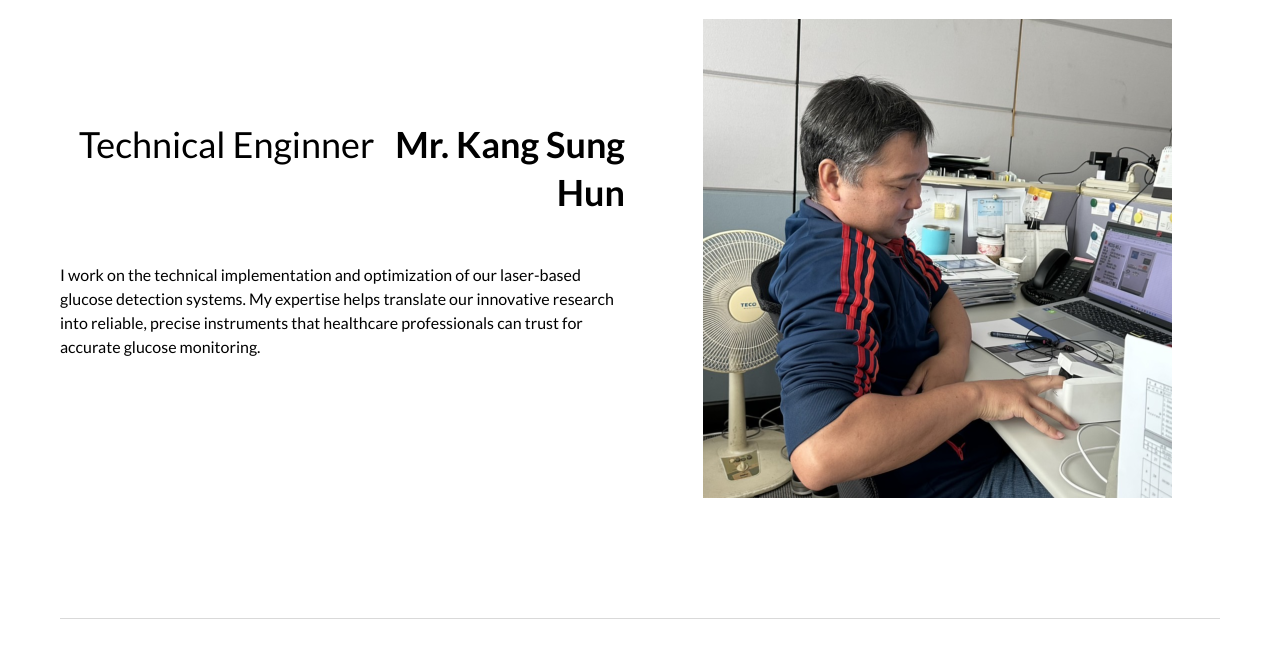
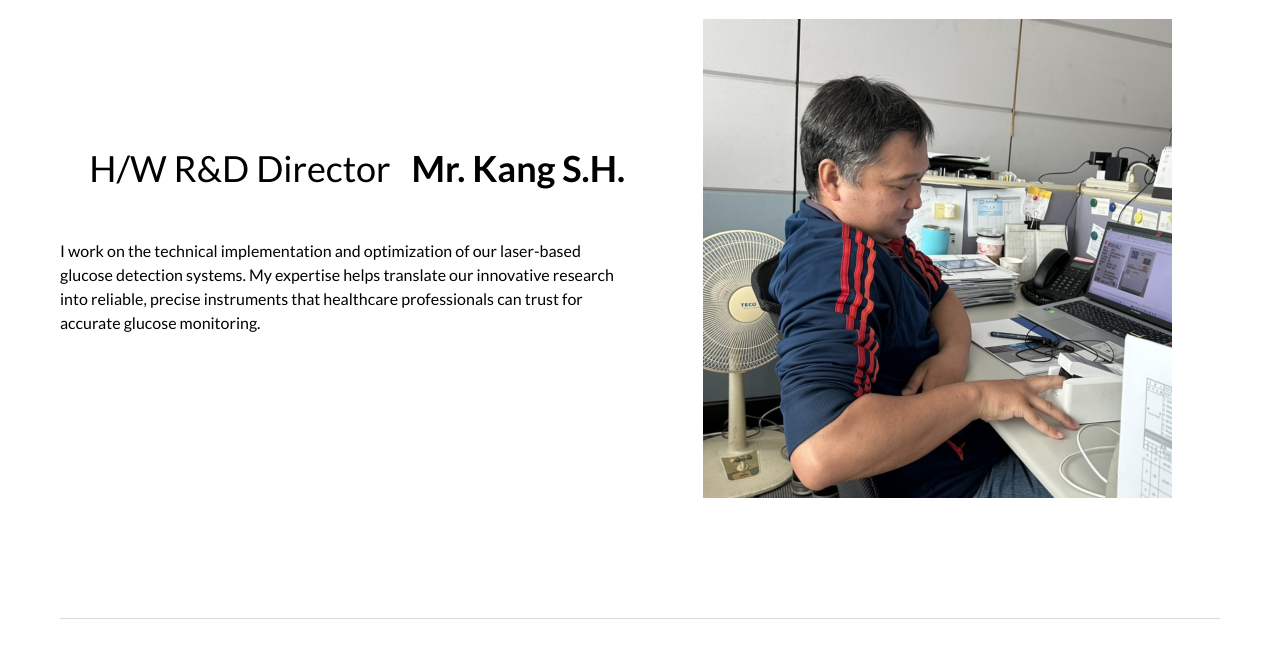
Before and after one commit to sergey-lee/diagnoX-web-2, a plain HTML site: page about/index.html in a window 1280 px wide. Shown: the part 6640-7285 px from the top of the page. Drawn offline with nearby package versions, Linux system fonts and the light colour scheme.

Commit message:
- name minor

```diff
--- a/about/index.html
+++ b/about/index.html
@@ -509,14 +509,14 @@
             </div>
           </section>
 
-<!-- Technical Enginner Mr. Kang Sung Hun -->
+<!-- H/W R&D Director Mr. Kang S.H. -->
           <section class="s_text_image pt32 pb32 o_colored_level" data-snippet="s_text_image" data-name="Text - Image">
             <div class="container">
               <div class="row align-items-center">
                 <div class="col-lg-6 pt16 pb16 o_colored_level order-lg-1 order-2">
                   <h2 style="text-align: right">
                     <strong
-                      ><div class="text-black"><span style="font-size: 36px; font-weight: normal">Technical Enginner </span><span style="font-size: 36px">&nbsp; Mr. Kang Sung Hun</span></div></strong
+                      ><div class="text-black"><span style="font-size: 36px; font-weight: normal">H/W R&D Director  </span><span style="font-size: 36px">&nbsp; Mr. Kang S.H.</span></div></strong
                     >
                   </h2>
                   <p style="text-align: right"><br /></p>
```
